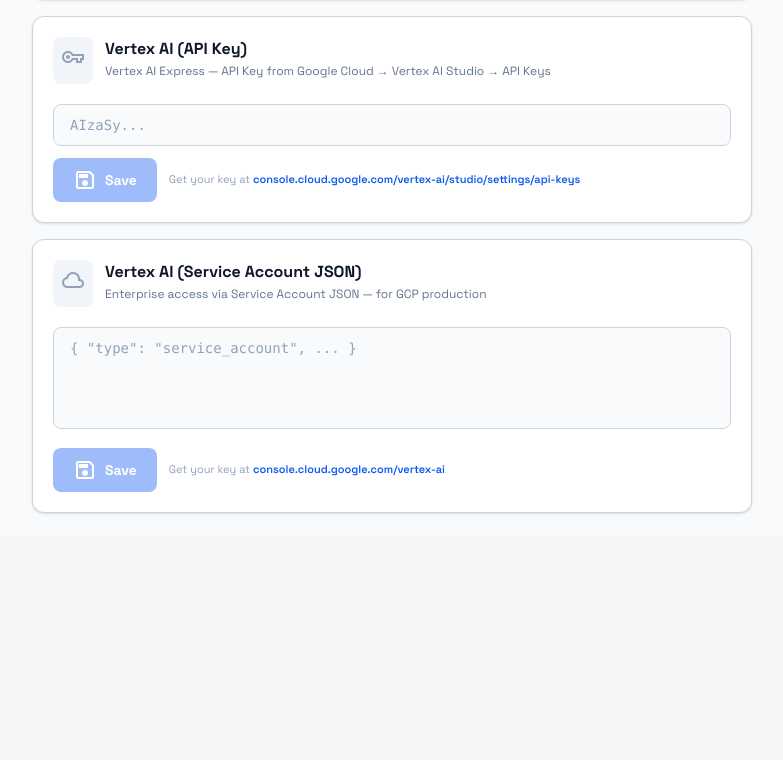
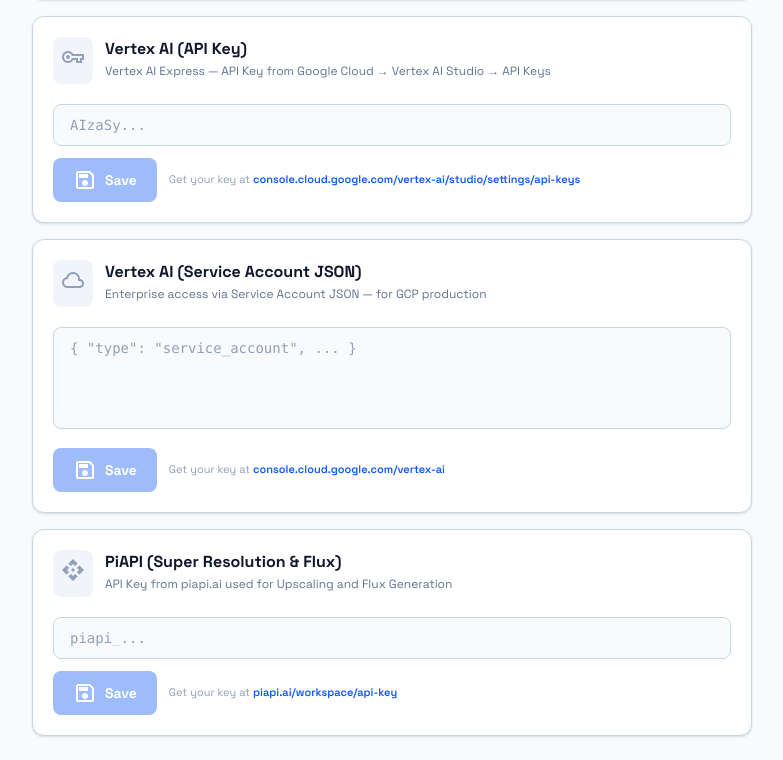
Before and after one commit to namkhanhxd56/antigravity, a Next.js app: page /sticker-generator/settings in a window 1280 px wide. Shown: the part 453-1213 px from the top of the page, without its empty margins (248-1031 px from the left). Before the commit the page ends 990 px from the top, so only its background shows below. Built offline with nearby package versions, Linux system fonts and the light colour scheme.

Commit message:
fix(settings): add piapi to standalone settings page and fix syntax array error

```diff
--- a/src/app/(user)/sticker-generator/settings/page.tsx
+++ b/src/app/(user)/sticker-generator/settings/page.tsx
@@ -45,6 +45,14 @@
     placeholder: '{ "type": "service_account", ... }',
     isJson: true,
   },
+  {
+    type: "piapi",
+    name: "PiAPI (Super Resolution & Flux)",
+    icon: "api",
+    description: "API Key from piapi.ai used for Upscaling and Flux Generation",
+    docsUrl: "https://piapi.ai/workspace/api-key",
+    placeholder: "piapi_...",
+  },
 ];
 
 const maskKey = (key: string): string => {
@@ -57,6 +65,7 @@
     "vertex-json": undefined,
     vertex: undefined,
     gemini: undefined,
+    piapi: undefined,
   });
   const [inputs, setInputs] = useState<Record<string, string>>({});
   const [message, setMessage] = useState<{ type: "success" | "error"; text: string } | null>(null);
@@ -66,6 +75,7 @@
       "vertex-json": getStickerKey("vertex-json"),
       vertex: getStickerKey("vertex"),
       gemini: getStickerKey("gemini"),
+      piapi: getStickerKey("piapi"),
     });
   }, []);
 
```
